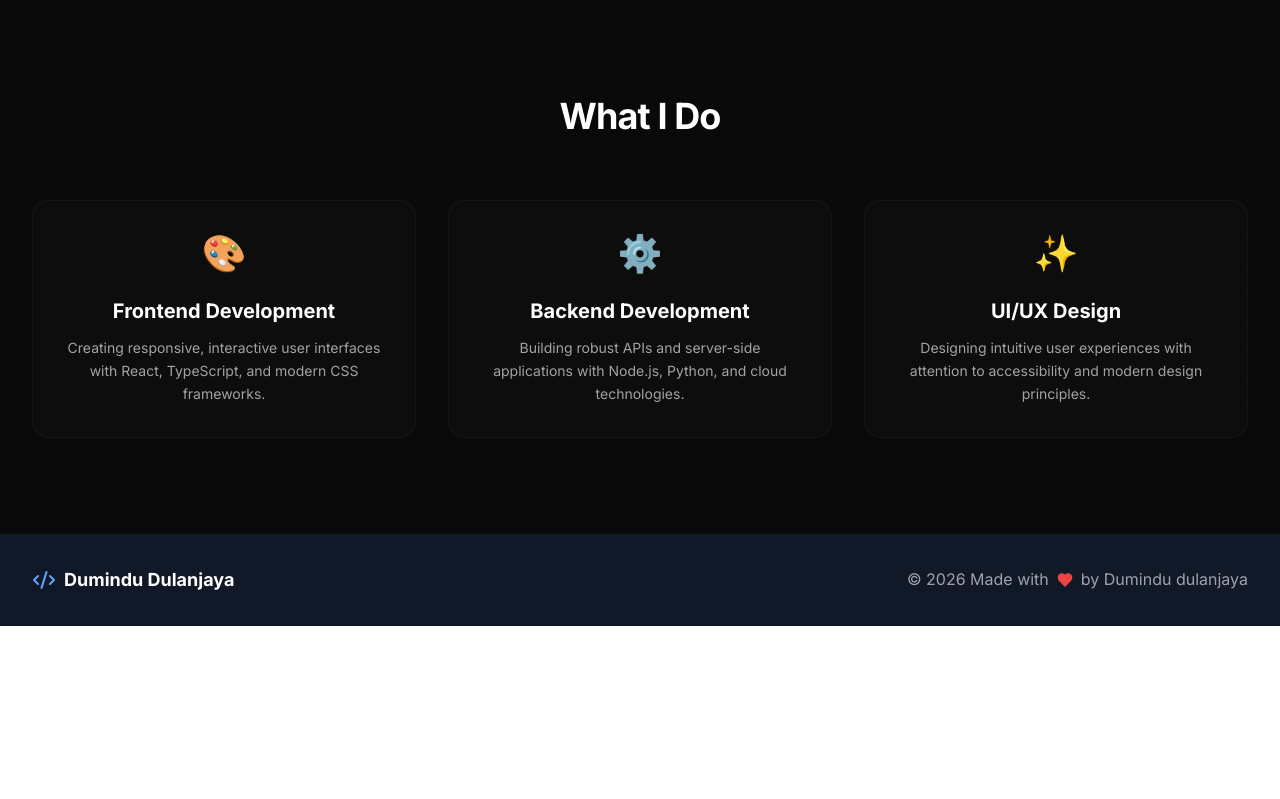
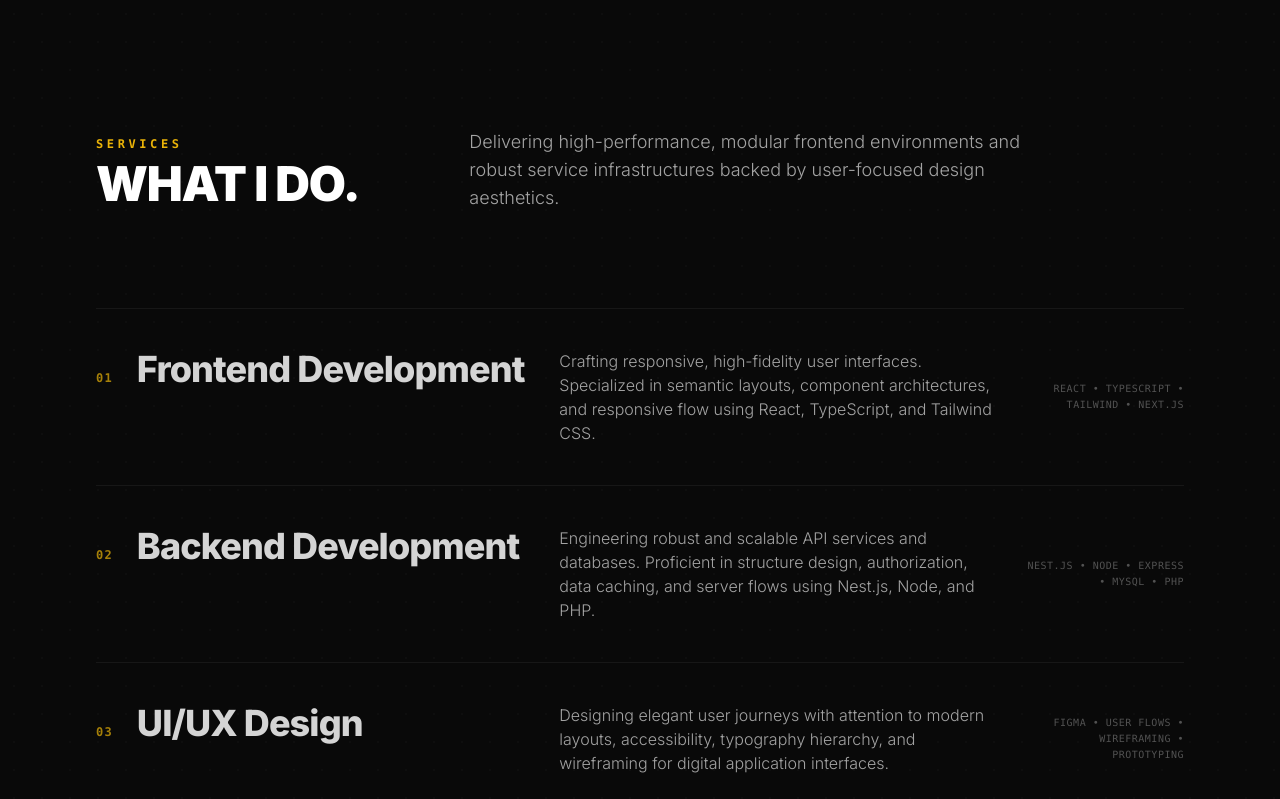
Before and after one commit to Dumindu-Dulanjaya/New-react-Portfolio, a React (Vite) app: page / in a window 1280 px wide. Shown: the part 801-1600 px from the top of the page. Before the commit the page ends 1427 px from the top, so only its background shows below. Built offline with nearby package versions, Linux system fonts and the light colour scheme.

Commit message:
Redesign Services and Projects sections with premium typography and asymmetrical gallery

```diff
--- a/src/pages/Home.tsx
+++ b/src/pages/Home.tsx
@@ -1,18 +1,19 @@
 import React, { useState } from 'react';
 import { motion, AnimatePresence, useMotionValue, useSpring, useTransform } from 'framer-motion';
-import { ArrowDown, Download, Eye, Github, Mail, Linkedin } from 'lucide-react';
+import { ArrowDown, Download, Eye, Github, Mail, Linkedin, ArrowRight } from 'lucide-react';
 import { Link } from 'react-router-dom';
 import WelcomeLoader from '../components/WelcomeLoader';
 import profileImg from '../assets/profile_img.jpg';
 
 const Home = () => {
   const [isLoading, setIsLoading] = useState(true);
+  const [hoveredService, setHoveredService] = useState<number | null>(null);
 
-  // Mouse movement tracking values
+  // Mouse movement tracking values for the Hero ID Card
   const mouseX = useMotionValue(0);
   const mouseY = useMotionValue(0);
 
-  // Spring physics configuration (feels weighted like real plastic/card)
+  // Spring physics configuration
   const springConfig = { mass: 1.2, stiffness: 90, damping: 20 };
   const springX = useSpring(mouseX, springConfig);
   const springY = useSpring(mouseY, springConfig);
@@ -20,7 +21,6 @@ const Home = () => {
   // Map spring coordinates to translations and 3D rotations
   const rotateX = useTransform(springY, [-250, 250], [15, -15]);
   const rotateY = useTransform(springX, [-250, 250], [-15, 15]);
-  // Z rotation creates a subtle pendulum swing wobble based on horizontal movement
   const rotateZ = useTransform(springX, [-250, 250], [-6, 6]);
   const translateX = useTransform(springX, [-250, 250], [-12, 12]);
   const translateY = useTransform(springY, [-250, 250], [-12, 12]);
@@ -29,7 +29,6 @@ const Home = () => {
     const rect = e.currentTarget.getBoundingClientRect();
     const width = rect.width;
     const height = rect.height;
-    // Calculate cursor offset from center of container
     const x = e.clientX - rect.left - width / 2;
     const y = e.clientY - rect.top - height / 2;
     mouseX.set(x);
@@ -37,17 +36,61 @@ const Home = () => {
   };
 
   const handleMouseLeave = () => {
-    // Reset to center smoothly
     mouseX.set(0);
     mouseY.set(0);
   };
 
   const scrollToNext = () => {
-    window.scrollTo({
-      top: window.innerHeight,
-      behavior: 'smooth'
-    });
+    const servicesSection = document.getElementById('services-section');
+    if (servicesSection) {
+      servicesSection.scrollIntoView({ behavior: 'smooth' });
+    }
   };
+
+  const services = [
+    {
+      title: 'Frontend Development',
+      description: 'Crafting responsive, high-fidelity user interfaces. Specialized in semantic layouts, component architectures, and responsive flow using React, TypeScript, and Tailwind CSS.',
+      tech: 'React • TypeScript • Tailwind • Next.js'
+    },
+    {
+      title: 'Backend Development',
+      description: 'Engineering robust and scalable API services and databases. Proficient in structure design, authorization, data caching, and server flows using Nest.js, Node, and PHP.',
+      tech: 'Nest.js • Node • Express • MySQL • PHP'
+    },
+    {
+      title: 'UI/UX Design',
+      description: 'Designing elegant user journeys with attention to modern layouts, accessibility, typography hierarchy, and wireframing for digital application interfaces.',
+      tech: 'Figma • User Flows • Wireframing • Prototyping'
+    }
+  ];
+
+  const featuredProjects = [
+    {
+      number: '01',
+      title: 'Movie Search & Trailer Finder',
+      description: 'A responsive React application querying movie metadata, featuring real-time title search, sorting by rating/year, and trailer media embeds using modern API endpoints.',
+      tags: ['React', 'JavaScript', 'OMDb API', 'Tailwind CSS'],
+      image: 'https://i.postimg.cc/V6SPt4Q9/jakub-zerdzicki-Rn-H1m7-DPt-AU-unsplash.jpg',
+      github: 'https://github.com/Dumindu-Dulanjaya/movie-search-app.git'
+    },
+    {
+      number: '02',
+      title: 'Library Management System',
+      description: 'A comprehensive management system developed to automate books logging, member checkouts, and historical logs tracking. Built with structured system flow for administrators.',
+      tags: ['Python', 'SQL', 'MVC Architecture', 'Tkinter'],
+      image: 'https://i.postimg.cc/dVFh6fNZ/henrique-ferreira-AP5-7-Zqtf6-Y-unsplash-1.jpg',
+      github: 'https://github.com/Dumindu-Dulanjaya/Library-Management-System.git'
+    },
+    {
+      number: '03',
+      title: 'Weather Forecast App',
+      description: 'A location-aware meteorological application providing detailed weather projections, weather charts, and smooth layouts based on local geolocation metrics.',
+      tags: ['React', 'OpenWeather API', 'Mapbox', 'Tailwind CSS'],
+      image: 'https://images.pexels.com/photos/1118873/pexels-photo-1118873.jpeg?auto=compress&cs=tinysrgb&w=600',
+      github: 'https://github.com/Dumindu-Dulanjaya/Weather-App.git'
+    }
+  ];
 
   return (
     <>
@@ -80,7 +123,6 @@ const Home = () => {
             transition={{ duration: 1, ease: "easeOut" }}
             className="relative z-10 min-h-screen flex items-center justify-center px-4 sm:px-6 lg:px-8 pt-16"
           >
-            {/* The outer container tracks mouse movements */}
             <div
               onMouseMove={handleMouseMove}
               onMouseLeave={handleMouseLeave}
@@ -94,7 +136,6 @@ const Home = () => {
                   animate={{ opacity: 1, x: 0 }}
                   transition={{ duration: 0.8, delay: 0.2 }}
                 >
-                  {/* Subtle Badge */}
                   <span className="inline-flex items-center gap-2 px-3 py-1 rounded-full bg-neutral-900 border border-neutral-800 text-xs font-medium text-neutral-400 mb-6 tracking-wider uppercase">
                     <span className="w-2 h-2 rounded-full bg-emerald-500 animate-pulse" />
                     Available for freelance & full-time
@@ -112,7 +153,6 @@ const Home = () => {
                     Specialized in building seamless user experiences using <span className="text-white font-medium">ReactJS</span>, <span className="text-white font-medium">Nest.js</span>, <span className="text-white font-medium">PHP</span>, and <span className="text-white font-medium">Tailwind CSS</span>.
                   </p>
 
-                  {/* Actions */}
                   <div className="flex flex-wrap gap-4 items-center">
                     <Link to="/projects">
                       <motion.button
@@ -141,7 +181,6 @@ const Home = () => {
                     </motion.button>
                   </div>
 
-                  {/* Social Quick Links */}
                   <div className="flex items-center gap-4 mt-8 pt-8 border-t border-neutral-900">
                     <span className="text-xs uppercase tracking-widest text-neutral-600 font-semibold">Connect:</span>
                     <a href="https://github.com/Dumindu-Dulanjaya" target="_blank" rel="noreferrer" className="text-neutral-500 hover:text-white transition-colors">
@@ -161,7 +200,6 @@ const Home = () => {
               <div className="lg:col-span-5 flex justify-center order-1 lg:order-2">
                 <div className="w-full max-w-[340px] px-4 relative">
 
-                  {/* Floating Idle Wrapper */}
                   <motion.div
                     animate={{ y: [-6, 6] }}
                     transition={{
@@ -172,7 +210,6 @@ const Home = () => {
                     }}
                     className="w-full"
                   >
-                    {/* Hanger Clip decoration (Pivoting base) */}
                     <div className="absolute -top-7 left-1/2 transform -translate-x-1/2 flex flex-col items-center z-20 pointer-events-none">
                       <div className="w-8 h-3 bg-neutral-800 rounded-t-md border border-neutral-700 shadow-inner" />
                       <div className="w-12 h-4 bg-neutral-700 rounded-sm border border-neutral-600 flex items-center justify-center">
@@ -180,7 +217,6 @@ const Home = () => {
                       </div>
                     </div>
 
-                    {/* Mouse-Tracking Physics Card */}
                     <motion.div
                       style={{
                         transformOrigin: 'top center',
@@ -193,7 +229,6 @@ const Home = () => {
                       }}
                       className="w-full bg-[#121212]/90 backdrop-blur-xl border border-neutral-800 rounded-3xl p-6 shadow-[0_0_50px_rgba(99,102,241,0.15)] hover:shadow-[0_0_50px_rgba(99,102,241,0.3)] transition-shadow duration-500 flex flex-col items-center text-center overflow-hidden cursor-grab active:cursor-grabbing"
                     >
-                      {/* Grid overlay inside the card */}
                       <div
                         className="absolute inset-0 opacity-[0.03] pointer-events-none rounded-3xl"
                         style={{
@@ -202,7 +237,6 @@ const Home = () => {
                         }}
                       />
 
-                      {/* Header Logo/Title inside ID */}
                       <div className="w-full flex justify-between items-center border-b border-neutral-800/80 pb-4 mb-6 relative z-10">
                         <div className="flex items-center gap-1.5">
                           <div className="w-3 h-3 rounded-full bg-indigo-500" />
@@ -213,7 +247,6 @@ const Home = () => {
                         </span>
                       </div>
 
-                      {/* Portrait Image (Colored version) */}
                       <div className="relative w-44 h-44 rounded-2xl overflow-hidden border border-neutral-800 bg-neutral-900 mb-6 group/image shadow-inner">
                         {profileImg ? (
                           <img
@@ -226,11 +259,9 @@ const Home = () => {
                             Portrait Image
                           </div>
                         )}
-                        {/* Scan Line effect on photo */}
                         <div className="absolute inset-0 bg-gradient-to-b from-transparent via-indigo-500/5 to-transparent animate-[pulse_2s_infinite] pointer-events-none" />
                       </div>
 
-                      {/* Member Info */}
                       <div className="w-full relative z-10">
                         <h2 className="text-xl font-bold tracking-tight text-white mb-1">
                           Dumindu Dulanjaya
@@ -239,7 +270,6 @@ const Home = () => {
                           Frontend Developer
                         </p>
 
-                        {/* Card metadata / specs */}
                         <div className="grid grid-cols-2 gap-2 text-left bg-neutral-950/60 border border-neutral-900 rounded-xl p-3 text-[10px] font-mono text-neutral-500">
                           <div>
                             <span className="block text-[8px] text-neutral-600 uppercase">Role</span>
@@ -256,10 +286,8 @@ const Home = () => {
                         </div>
                       </div>
 
-                      {/* Barcode representation at bottom */}
                       <div className="w-full flex flex-col items-center mt-6 pt-4 border-t border-neutral-900/80 relative z-10 opacity-70">
                         <div className="h-6 w-full max-w-[200px] flex items-center gap-[2px] justify-center text-neutral-600 font-mono">
-                          {/* Simulated Barcode */}
                           {[4, 2, 8, 1, 6, 2, 4, 3, 8, 2, 6, 1, 4, 8, 2, 5, 2, 7, 4, 2, 6, 1, 8].map((w, i) => (
                             <div
                               key={i}
@@ -296,62 +324,206 @@ const Home = () => {
         )}
       </div>
 
-      {/* Services/Quick Preview Section */}
+      {/* Services Redesign Section */}
       {!isLoading && (
-        <section className="relative z-10 py-24 bg-[#090909] border-t border-neutral-900 text-white transition-colors duration-300">
-          {/* Subtle Grid Pattern */}
+        <section
+          id="services-section"
+          className="relative z-10 py-32 bg-[#090909] border-t border-neutral-900 text-white transition-colors duration-300"
+        >
           <div
-            className="absolute inset-0 opacity-[0.03] pointer-events-none"
+            className="absolute inset-0 opacity-[0.02] pointer-events-none"
             style={{
               backgroundImage: 'radial-gradient(#ffffff 1px, transparent 1px)',
               backgroundSize: '28px 28px'
             }}
           />
 
-          <div className="max-w-7xl mx-auto px-4 sm:px-6 lg:px-8 text-center relative z-10">
-            <motion.h2
-              className="text-3xl md:text-4xl font-bold tracking-tight text-white mb-16"
-              initial={{ opacity: 0, y: 30 }}
-              whileInView={{ opacity: 1, y: 0 }}
-              transition={{ duration: 0.7 }}
-              viewport={{ once: true }}
-            >
-              What I Do
-            </motion.h2>
+          <div className="max-w-6xl mx-auto px-4 sm:px-6 lg:px-8 relative z-10">
 
-            <div className="grid md:grid-cols-3 gap-8">
-              {[
-                {
-                  title: 'Frontend Development',
-                  description: 'Creating responsive, interactive user interfaces with React, TypeScript, and modern CSS frameworks.',
-                  icon: '🎨'
-                },
-                {
-                  title: 'Backend Development',
-                  description: 'Building robust APIs and server-side applications with Node.js, Python, and cloud technologies.',
-                  icon: '⚙️'
-                },
-                {
-                  title: 'UI/UX Design',
-                  description: 'Designing intuitive user experiences with attention to accessibility and modern design principles.',
-                  icon: '✨'
-                }
-              ].map((service, index) => (
-                <motion.div
+            {/* Minimalist Grid Header */}
+            <div className="grid grid-cols-1 md:grid-cols-12 gap-8 mb-24 items-baseline">
+              <div className="md:col-span-4">
+                <span className="text-xs font-mono uppercase tracking-[0.3em] text-yellow-500 font-semibold block mb-2">SERVICES</span>
+                <h2 className="text-3xl md:text-5xl font-black tracking-tight text-white uppercase">WHAT I DO.</h2>
+              </div>
+              <div className="md:col-span-8">
+                <p className="text-neutral-400 text-base md:text-lg max-w-xl font-light leading-relaxed">
+                  Delivering high-performance, modular frontend environments and robust service infrastructures backed by user-focused design aesthetics.
+                </p>
+              </div>
+            </div>
+
+            {/* Typography-Driven Accordion List */}
+            <div className="border-t border-neutral-900">
+              {services.map((service, index) => (
+                <div
                   key={index}
-                  className="p-8 rounded-2xl bg-[#121212]/50 border border-neutral-900 hover:border-neutral-800 hover:bg-[#161616] transition-all duration-300"
-                  initial={{ opacity: 0, y: 30 }}
-                  whileInView={{ opacity: 1, y: 0 }}
-                  transition={{ duration: 0.5, delay: index * 0.1 }}
-                  viewport={{ once: true }}
-                  whileHover={{ y: -5 }}
+                  className="relative border-b border-neutral-900 py-10 cursor-pointer overflow-hidden group"
+                  onMouseEnter={() => setHoveredService(index)}
+                  onMouseLeave={() => setHoveredService(null)}
                 >
-                  <div className="text-4xl mb-6">{service.icon}</div>
-                  <h3 className="text-xl font-bold text-white mb-3">{service.title}</h3>
-                  <p className="text-neutral-400 text-sm leading-relaxed">{service.description}</p>
-                </motion.div>
+
+                  {/* Subtle Background Glow behind hovered list item */}
+                  <AnimatePresence>
+                    {hoveredService === index && (
+                      <motion.div
+                        layoutId="serviceGlow"
+                        initial={{ opacity: 0, scale: 0.8 }}
+                        animate={{ opacity: 1, scale: 1 }}
+                        exit={{ opacity: 0, scale: 0.8 }}
+                        transition={{ duration: 0.3 }}
+                        className="absolute -left-12 top-1/2 -translate-y-1/2 w-48 h-48 rounded-full bg-yellow-500/10 blur-[50px] pointer-events-none z-0"
+                      />
+                    )}
+                  </AnimatePresence>
+
+                  <div className="relative z-10 grid grid-cols-1 lg:grid-cols-12 gap-6 items-start">
+
+                    {/* Index & Title */}
+                    <div className="lg:col-span-5 flex items-baseline gap-6">
+                      <span className="text-xs font-mono text-yellow-500/70 font-bold tracking-widest">
+                        {(index + 1).toString().padStart(2, '0')}
+                      </span>
+                      <h3 className="text-2xl sm:text-3xl md:text-4xl font-extrabold tracking-tight text-neutral-300 group-hover:text-white transition-colors duration-300">
+                        {service.title}
+                      </h3>
+                    </div>
+
+                    {/* Description */}
+                    <div className="lg:col-span-5">
+                      <p className="text-neutral-400 text-sm sm:text-base leading-relaxed font-light group-hover:text-neutral-300 transition-colors duration-300">
+                        {service.description}
+                      </p>
+                    </div>
+
+                    {/* Tech details */}
+                    <div className="lg:col-span-2 lg:text-right self-center">
+                      <span className="text-[10px] font-mono text-neutral-600 group-hover:text-yellow-400/80 transition-colors duration-300 block tracking-wider uppercase">
+                        {service.tech}
+                      </span>
+                    </div>
+
+                  </div>
+                </div>
               ))}
             </div>
+
+          </div>
+        </section>
+      )}
+
+      {/* Projects Showcase Redesign Section (Asymmetrical Layout) */}
+      {!isLoading && (
+        <section className="relative z-10 py-32 bg-[#0B0B0B] border-t border-neutral-900 text-white transition-colors duration-300">
+          <div
+            className="absolute inset-0 opacity-[0.02] pointer-events-none"
+            style={{
+              backgroundImage: 'radial-gradient(#ffffff 1px, transparent 1px)',
+              backgroundSize: '28px 28px'
+            }}
+          />
+
+          <div className="max-w-6xl mx-auto px-4 sm:px-6 lg:px-8 relative z-10">
+
+            <div className="flex flex-col md:flex-row justify-between items-start md:items-end mb-28">
+              <div>
+                <span className="text-xs font-mono uppercase tracking-[0.3em] text-yellow-500 font-semibold block mb-2">WORKS</span>
+                <h2 className="text-3xl md:text-5xl font-black tracking-tight text-white uppercase">PROJECTS EXHIBIT.</h2>
+              </div>
+              <Link to="/projects">
+                <motion.button
+                  className="mt-6 md:mt-0 flex items-center gap-2 group text-sm text-neutral-400 hover:text-white transition-colors font-mono tracking-wider"
+                  whileHover={{ x: 5 }}
+                >
+                  VIEW ALL PROJECTS <ArrowRight size={16} className="text-yellow-500" />
+                </motion.button>
+              </Link>
+            </div>
+
+            {/* Asymmetrical Gallery Grid Layout */}
+            <div className="space-y-36">
+              {featuredProjects.map((project, index) => {
+                const isEven = index % 2 === 0;
+
+                return (
+                  <motion.div
+                    key={index}
+                    initial={{ opacity: 0, y: 50 }}
+                    whileInView={{ opacity: 1, y: 0 }}
+                    transition={{ duration: 0.8, ease: "easeOut" }}
+                    viewport={{ once: true, margin: "-100px" }}
+                    className={`grid grid-cols-1 lg:grid-cols-12 gap-8 items-center ${isEven ? '' : 'lg:flex-row-reverse'}`}
+                  >
+
+                    {/* Project Image Block (asymmetric sizing) */}
+                    <div className={`col-span-1 lg:col-span-7 overflow-hidden relative rounded-2xl border border-neutral-900 bg-neutral-950 group ${isEven ? 'order-1' : 'order-1 lg:order-2'}`}>
+                      <div className="aspect-[16/10] overflow-hidden relative">
+                        <img
+                          src={project.image}
+                          alt={project.title}
+                          className="w-full h-full object-cover transition-transform duration-700 ease-out group-hover:scale-105 grayscale group-hover:grayscale-0"
+                        />
+                        <div className="absolute inset-0 bg-neutral-950/20 group-hover:bg-transparent transition-colors duration-500" />
+                      </div>
+
+                      {/* Monochromatic Overlay Hover Info */}
+                      <a
+                        href={project.github}
+                        target="_blank"
+                        rel="noreferrer"
+                        className="absolute inset-0 flex items-center justify-center bg-black/85 opacity-0 group-hover:opacity-100 transition-opacity duration-300 backdrop-blur-sm"
+                      >
+                        <div className="text-center p-6">
+                          <span className="inline-flex items-center justify-center p-3 bg-neutral-900 border border-neutral-800 rounded-full text-white mb-3 hover:bg-neutral-800 transition-colors">
+                            <Github size={24} />
+                          </span>
+                          <p className="text-xs font-mono tracking-widest text-yellow-500 uppercase">View Code on GitHub</p>
+                        </div>
+                      </a>
+                    </div>
+
+                    {/* Project Text Info Block */}
+                    <div className={`col-span-1 lg:col-span-5 flex flex-col justify-center ${isEven ? 'order-2 lg:pl-10' : 'order-2 lg:order-1 lg:pr-10'}`}>
+                      {/* Big Typography Numbering */}
+                      <span className="text-6xl sm:text-7xl font-black text-neutral-800/40 tracking-widest font-mono mb-4 block select-none">
+                        {project.number}
+                      </span>
+
+                      <h3 className="text-2xl sm:text-3xl font-extrabold tracking-tight text-white mb-4">
+                        {project.title}
+                      </h3>
+
+                      <p className="text-neutral-400 text-sm sm:text-base leading-relaxed font-light mb-6">
+                        {project.description}
+                      </p>
+
+                      {/* Monochromatic Tech Badges */}
+                      <div className="flex flex-wrap gap-2 mb-6">
+                        {project.tags.map((tag, tIdx) => (
+                          <span
+                            key={tIdx}
+                            className="text-[9px] font-mono font-medium tracking-wider text-neutral-400 bg-neutral-900 border border-neutral-800 px-3 py-1 rounded"
+                          >
+                            {tag}
+                          </span>
+                        ))}
+                      </div>
+
+                      <a
+                        href={project.github}
+                        target="_blank"
+                        rel="noreferrer"
+                        className="inline-flex items-center gap-2 text-xs font-mono text-neutral-300 hover:text-yellow-400 transition-colors uppercase tracking-widest"
+                      >
+                        Explore Project Repository <ArrowRight size={14} />
+                      </a>
+                    </div>
+
+                  </motion.div>
+                );
+              })}
+            </div>
+
           </div>
         </section>
       )}
```
